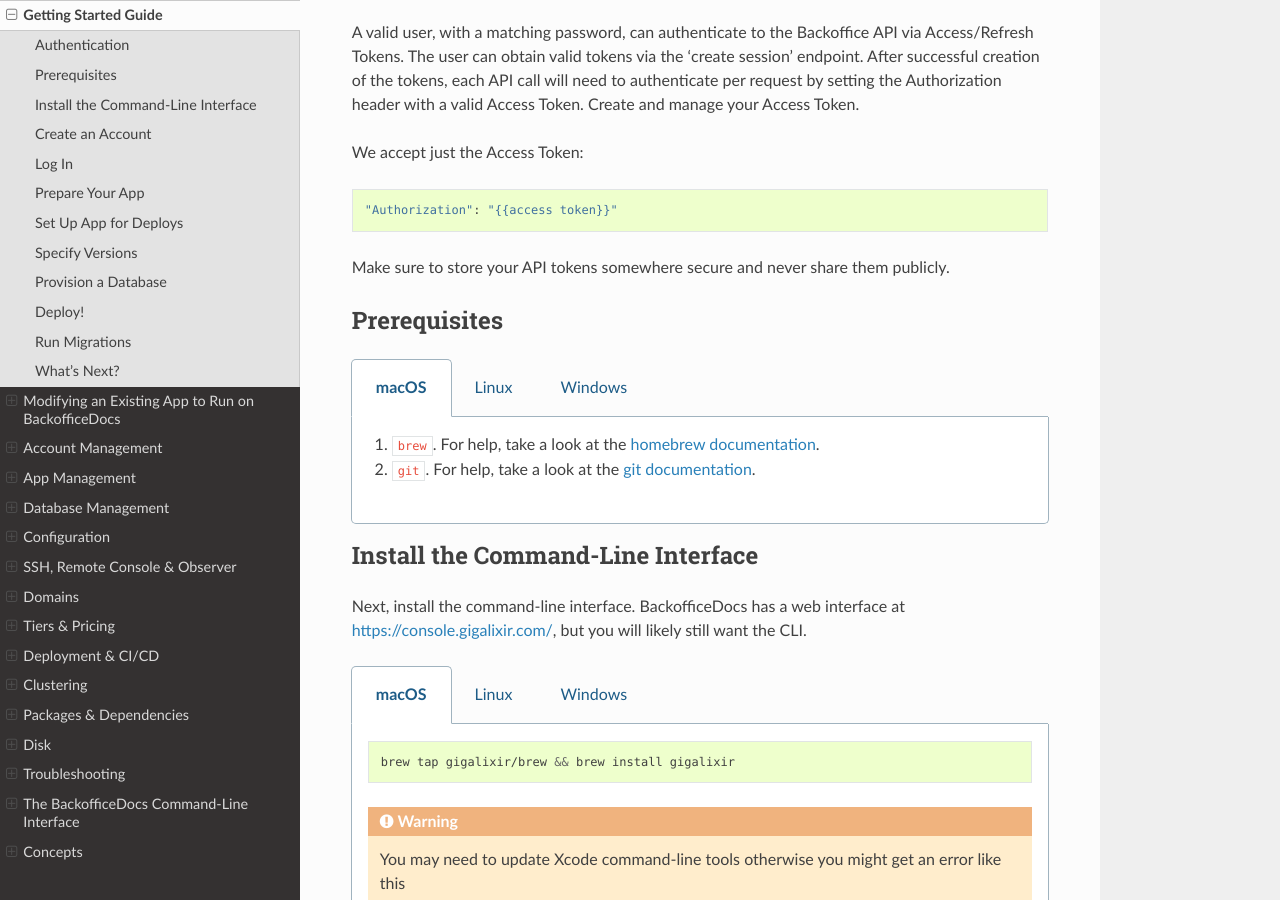
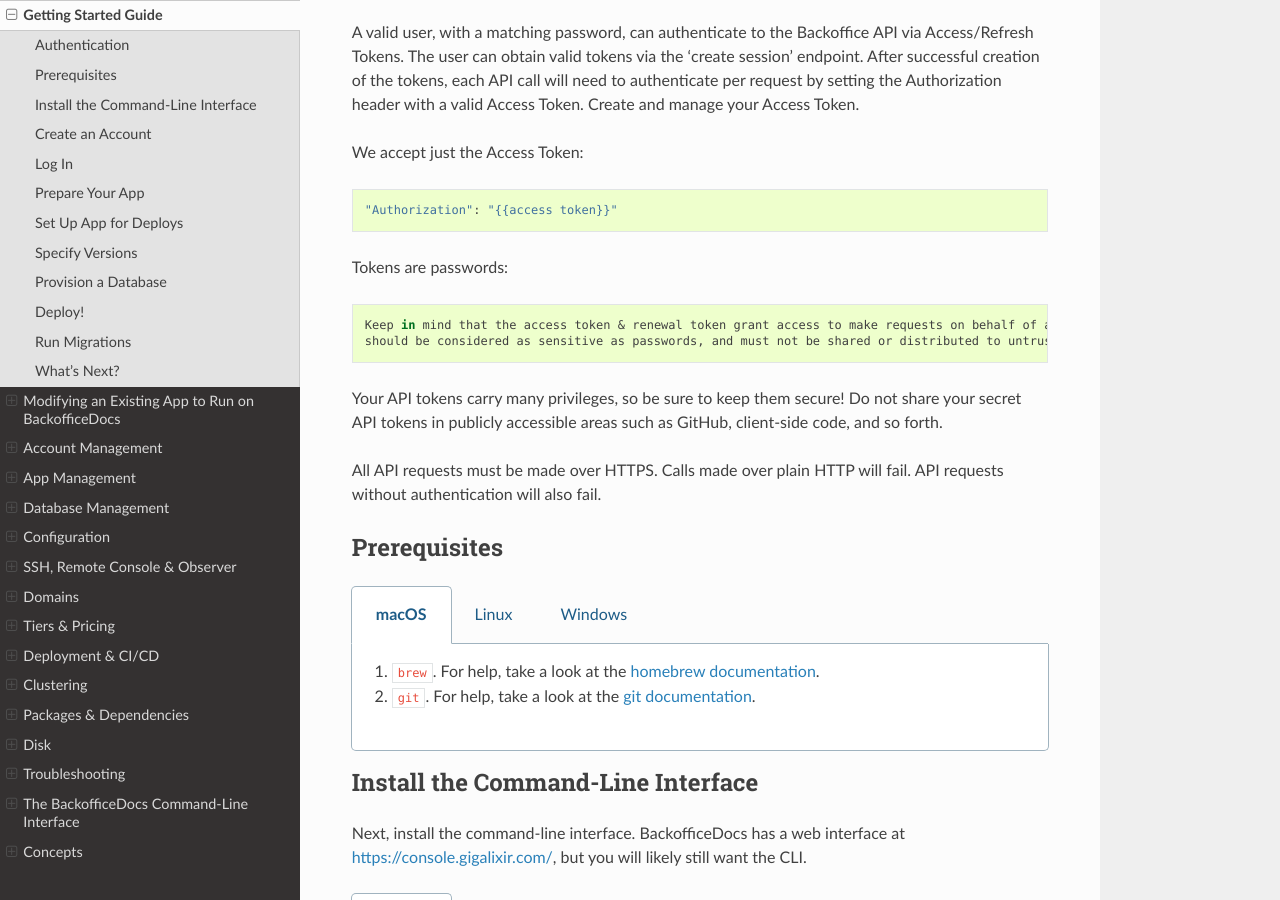
Before and after one commit to ddaugher/backoffice_docs, a Sphinx documentation site: the page built from source/getting-started-guide.rst, in a window 1280 px wide and 900 px high, scrolled down 339 px. Built offline with Sphinx 7.4.7 and the Read the Docs theme 2.0.0, drawn with Linux system fonts in a browser that asks for light colours; pages that are not in the unit, such as notebooks, are missing from menus.

Commit message:
adding more details for authentication

```diff
--- a/source/getting-started-guide.rst
+++ b/source/getting-started-guide.rst
@@ -21,7 +21,17 @@
 
     "Authorization": "{{access token}}"
 
-Make sure to store your API tokens somewhere secure and never share them publicly.
+Tokens are passwords:
+
+.. code-block:: bash
+
+    Keep in mind that the access token & renewal token grant access to make requests on behalf of an authenticated user. These tokens
+    should be considered as sensitive as passwords, and must not be shared or distributed to untrusted parties.
+
+Your API tokens carry many privileges, so be sure to keep them secure! Do not share your secret API tokens in publicly accessible areas such as
+GitHub, client-side code, and so forth.
+
+All API requests must be made over HTTPS. Calls made over plain HTTP will fail. API requests without authentication will also fail.
 
 Prerequisites
 -------------
```
